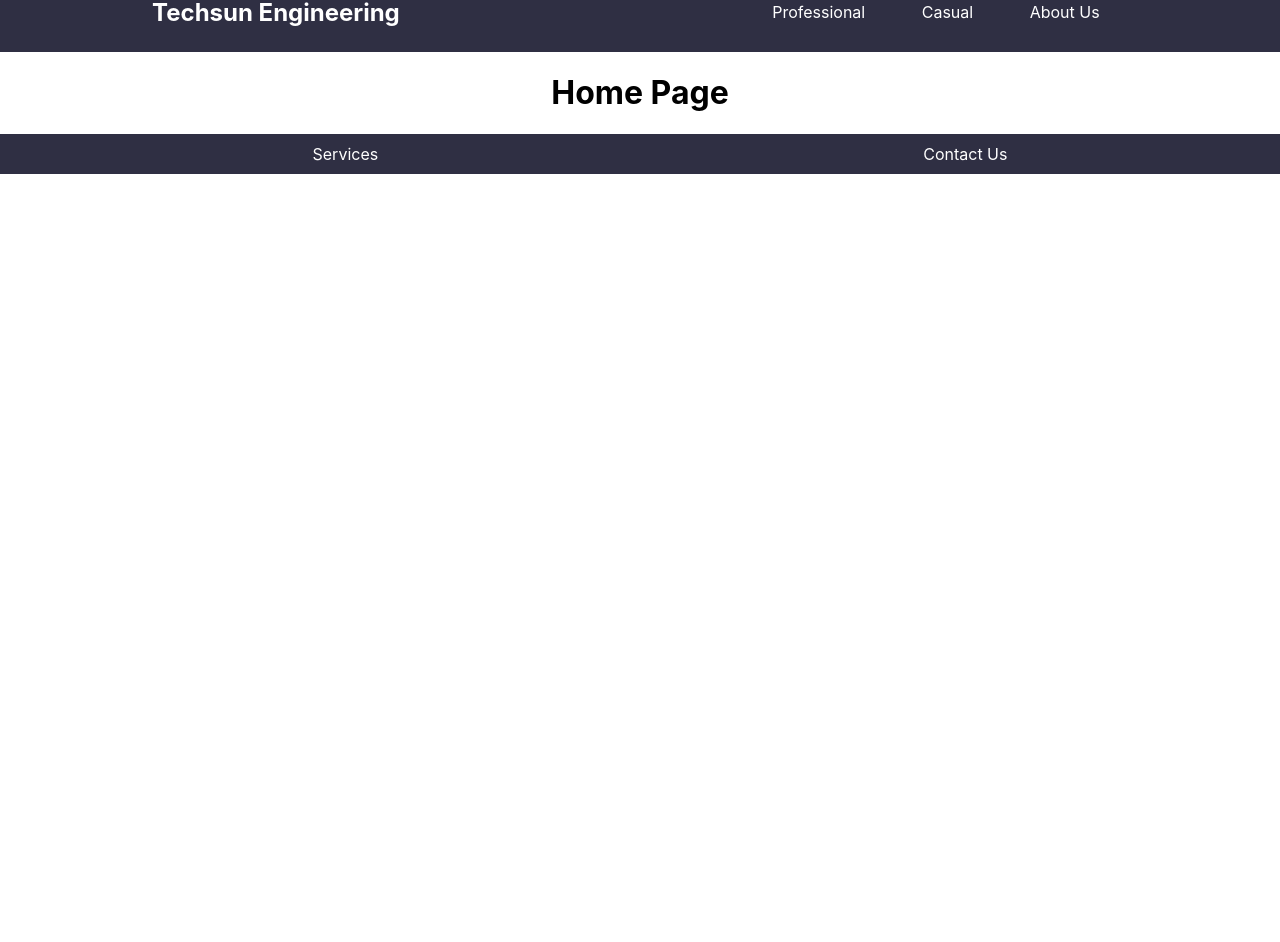
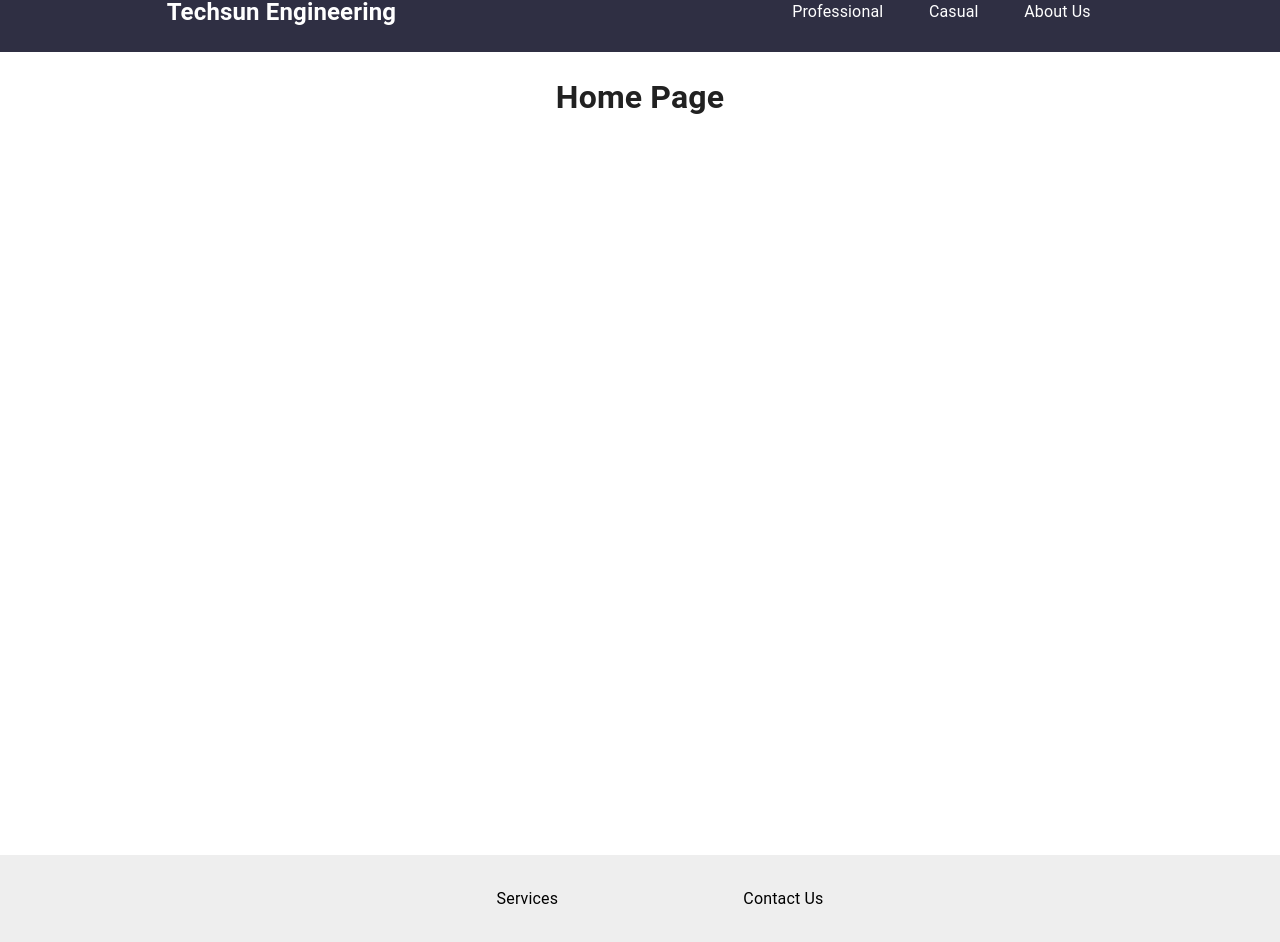
Before and after one commit to Wpduong159/TechsunReact, a React (Create React App) app: page / in a window 1280 px wide. Shown: the part 28-970 px from the top of the page. Before the commit the page ends 800 px from the top, so only its background shows below. Built offline with nearby package versions, Linux system fonts and the light colour scheme.

Commit message:
made sticky footer

```diff
--- a/package.json
+++ b/package.json
@@ -3,6 +3,11 @@
   "version": "0.1.0",
   "private": true,
   "dependencies": {
+    "@emotion/react": "^11.10.4",
+    "@emotion/styled": "^11.10.4",
+    "@fontsource/roboto": "^4.5.8",
+    "@mui/icons-material": "^5.10.6",
+    "@mui/material": "^5.10.7",
     "@testing-library/jest-dom": "^5.16.5",
     "@testing-library/react": "^13.4.0",
     "@testing-library/user-event": "^13.5.0",
--- a/public/index.html
+++ b/public/index.html
@@ -6,8 +6,8 @@
     <meta name="viewport" content="width=device-width, initial-scale=1" />
     <meta name="theme-color" content="#000000" />
     <meta
-      name="description"
-      content="Web site created using create-react-app"
+      name="Techsun"
+      content="Website that allows the user to generate an outfit following the Techbro wardrobe."
     />
     <link rel="apple-touch-icon" href="%PUBLIC_URL%/logo192.png" />
     <!--
@@ -24,7 +24,7 @@
       work correctly both with client-side routing and a non-root public URL.
       Learn how to configure a non-root public URL by running `npm run build`.
     -->
-    <title>React App</title>
+    <title>Techsun</title>
   </head>
   <body>
     <noscript>You need to enable JavaScript to run this app.</noscript>
--- a/src/App.css
+++ b/src/App.css
@@ -28,7 +28,5 @@ nav {
     justify-content: space-around;
     align-items: center;
     min-height: 5vh;
-  background-color: rgb(47, 47, 67);
     color: white
-
 }
--- a/src/Footer.js
+++ b/src/Footer.js
@@ -1,15 +1,44 @@
 import React from "react";
 import './App.css';
 import { Link } from 'react-router-dom';
+import CssBaseline from '@mui/material/CssBaseline';
+import Box from '@mui/material/Box';
+import Typography from '@mui/material/Typography';
+import Container from '@mui/material/Container';
+// import Link from '@mui/material/Link';
 
 
 function Footer(){
     const footerStyle = {
-        color: "white",
+        color: "black",
         textDecoration: "none"
     }
     return(
-        <footer>
+        // <footer>
+
+        // </footer>
+        <Box
+            sx={{
+            display: 'flex',
+            flexDirection: 'column',
+            minHeight: '100vh',
+            }}
+        >
+            <CssBaseline />
+            <Box
+                component="footer"
+                sx={{
+                py: 1,
+                px: 2,
+                mt: 'auto',
+                backgroundColor: (theme) =>
+                    theme.palette.mode === 'light'
+                    ? theme.palette.grey[200]
+                    : theme.palette.grey[800],
+                }}
+            >
+                <Container maxWidth="sm">
+                    <Typography variant="body1">
                         <ul className="Footer-links">
                             <Link style={footerStyle} to= "/services">
                                 <li>Services</li>
@@ -18,7 +47,10 @@ function Footer(){
                                 <li>Contact Us</li>
                             </Link>
                         </ul>
-        </footer>
+                    </Typography>
+                </Container>
+            </Box>
+        </Box>
     );
 }
 
```
Also changed, not shown: 1 other file (tests, documents, lock files or other folders). Lines whose indentation alone changed are shown as unchanged.
